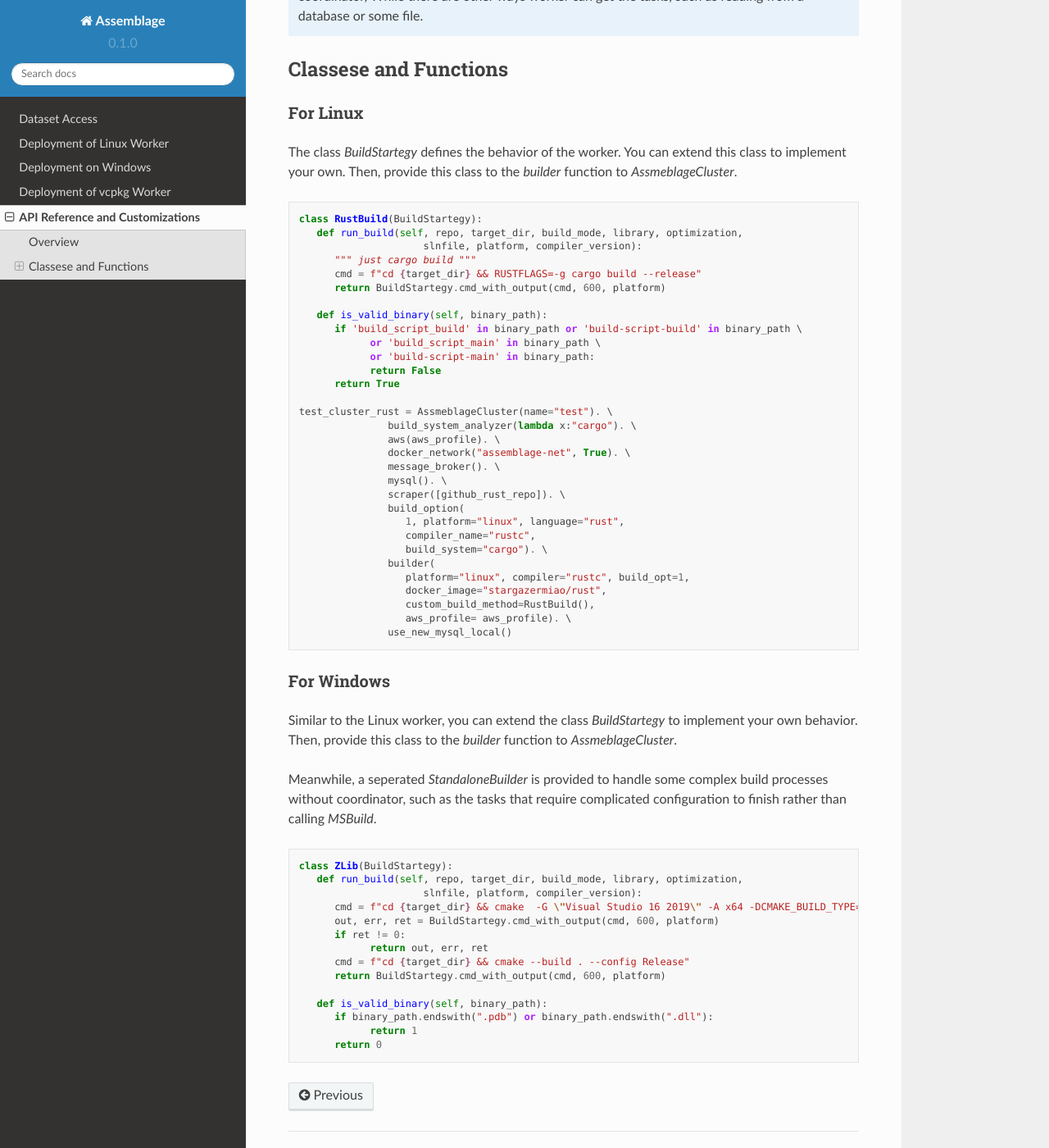
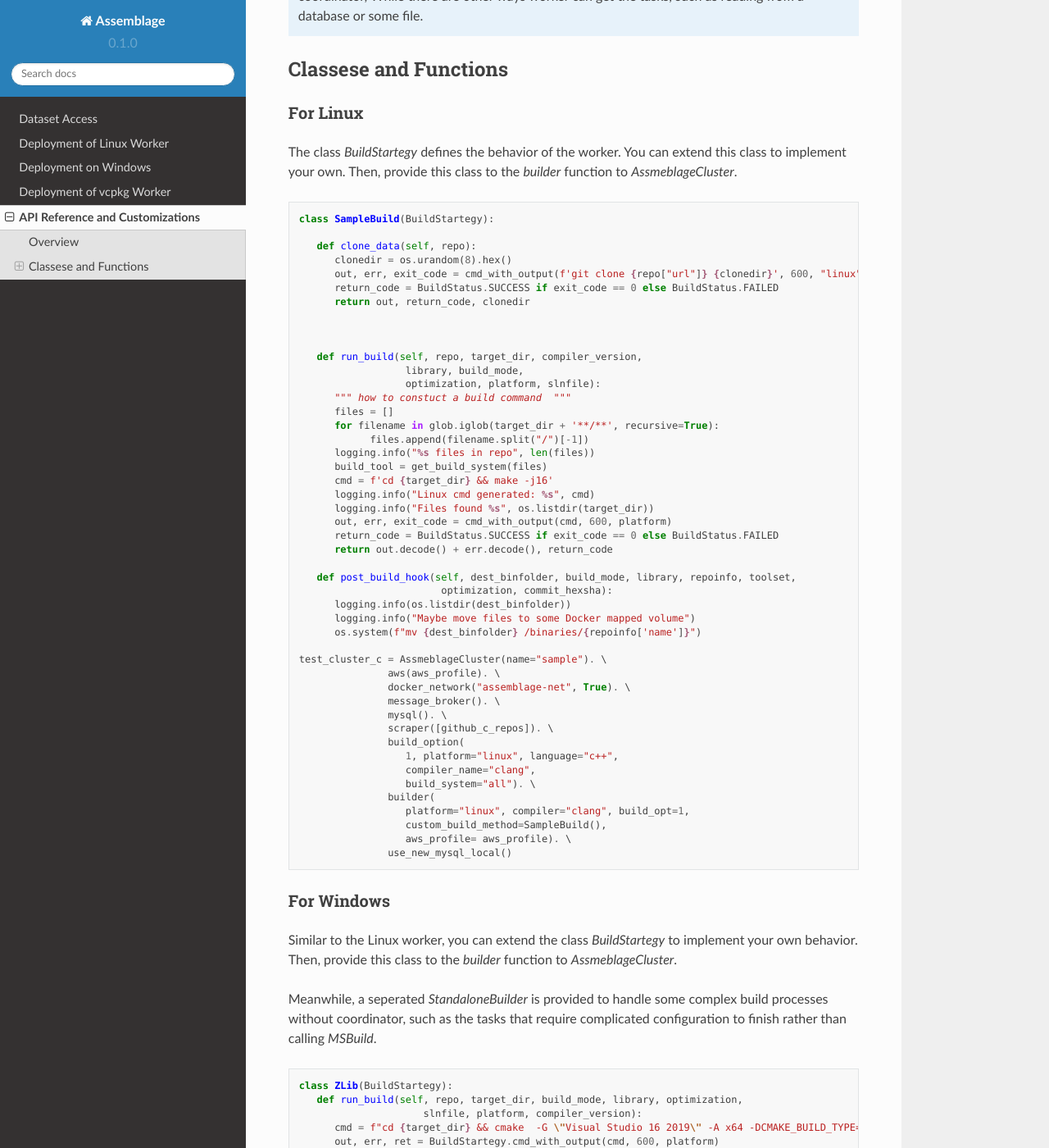
Before and after one commit to changliu98/AssemblageDocs, a Sphinx documentation site: the page built from docs/source/api_reference.rst, in a window 1280 px wide and 1400 px high, scrolled down 733 px. Shown: the whole window at 82% size. Built offline with Sphinx 7.4.7 and the Read the Docs theme 2.0.0, drawn with Linux system fonts in a browser that asks for light colours.

Commit message:
Slight words change

```diff
--- a/docs/source/api_reference.rst
+++ b/docs/source/api_reference.rst
@@ -39,35 +39,51 @@ Then, provide this class to the `builder` function to `AssmeblageCluster`.
 
 .. code-block:: python
 
-   class RustBuild(BuildStartegy):
-      def run_build(self, repo, target_dir, build_mode, library, optimization,
-                        slnfile, platform, compiler_version):
-         """ just cargo build """
-         cmd = f"cd {target_dir} && RUSTFLAGS=-g cargo build --release"
-         return BuildStartegy.cmd_with_output(cmd, 600, platform)
+   class SampleBuild(BuildStartegy):
 
-      def is_valid_binary(self, binary_path):
-         if 'build_script_build' in binary_path or 'build-script-build' in binary_path \
-               or 'build_script_main' in binary_path \
-               or 'build-script-main' in binary_path:
-               return False
-         return True
+      def clone_data(self, repo):
+         clonedir = os.urandom(8).hex()
+         out, err, exit_code = cmd_with_output(f'git clone {repo["url"]} {clonedir}', 600, "linux")
+         return_code = BuildStatus.SUCCESS if exit_code == 0 else BuildStatus.FAILED
+         return out, return_code, clonedir
 
-   test_cluster_rust = AssmeblageCluster(name="test"). \
-                  build_system_analyzer(lambda x:"cargo"). \
+
+
+      def run_build(self, repo, target_dir, compiler_version,
+                     library, build_mode,
+                     optimization, platform, slnfile):
+         """ how to constuct a build command  """
+         files = []
+         for filename in glob.iglob(target_dir + '**/**', recursive=True):
+               files.append(filename.split("/")[-1])
+         logging.info("%s files in repo", len(files))
+         build_tool = get_build_system(files)
+         cmd = f'cd {target_dir} && make -j16'
+         logging.info("Linux cmd generated: %s", cmd)
+         logging.info("Files found %s", os.listdir(target_dir))
+         out, err, exit_code = cmd_with_output(cmd, 600, platform)
+         return_code = BuildStatus.SUCCESS if exit_code == 0 else BuildStatus.FAILED
+         return out.decode() + err.decode(), return_code
+
+      def post_build_hook(self, dest_binfolder, build_mode, library, repoinfo, toolset,
+                           optimization, commit_hexsha):
+         logging.info(os.listdir(dest_binfolder))
+         logging.info("Maybe move files to some Docker mapped volume")
+         os.system(f"mv {dest_binfolder} /binaries/{repoinfo['name']}")
+
+   test_cluster_c = AssmeblageCluster(name="sample"). \
                   aws(aws_profile). \
                   docker_network("assemblage-net", True). \
                   message_broker(). \
                   mysql(). \
-                  scraper([github_rust_repo]). \
+                  scraper([github_c_repos]). \
                   build_option(
-                     1, platform="linux", language="rust",
-                     compiler_name="rustc",
-                     build_system="cargo"). \
+                     1, platform="linux", language="c++",
+                     compiler_name="clang",
+                     build_system="all"). \
                   builder(
-                     platform="linux", compiler="rustc", build_opt=1,
-                     docker_image="stargazermiao/rust",
-                     custom_build_method=RustBuild(),
+                     platform="linux", compiler="clang", build_opt=1,
+                     custom_build_method=SampleBuild(),
                      aws_profile= aws_profile). \
                   use_new_mysql_local()
 
```
Also changed, not shown: docs/source/deployment_linux.rst (+6 -1 lines).
